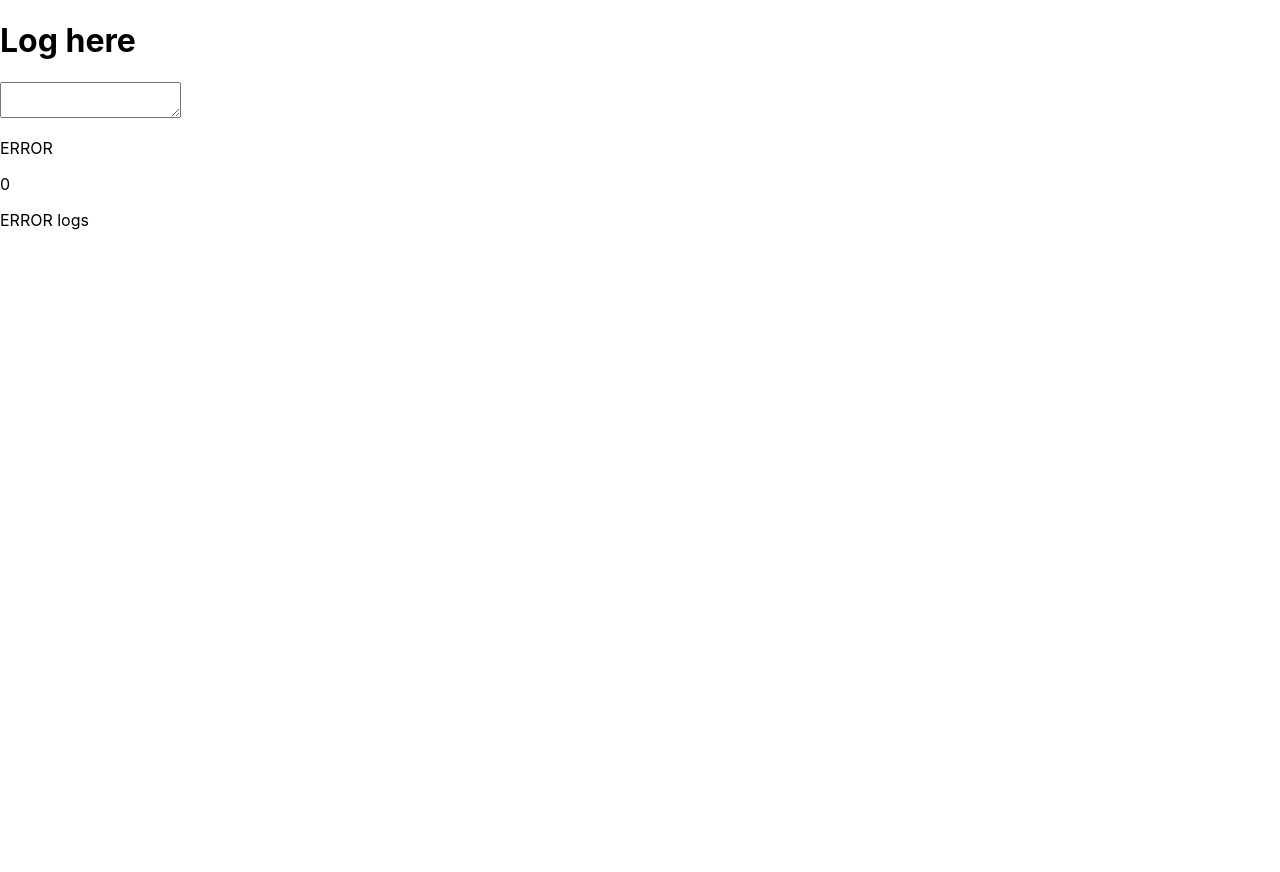
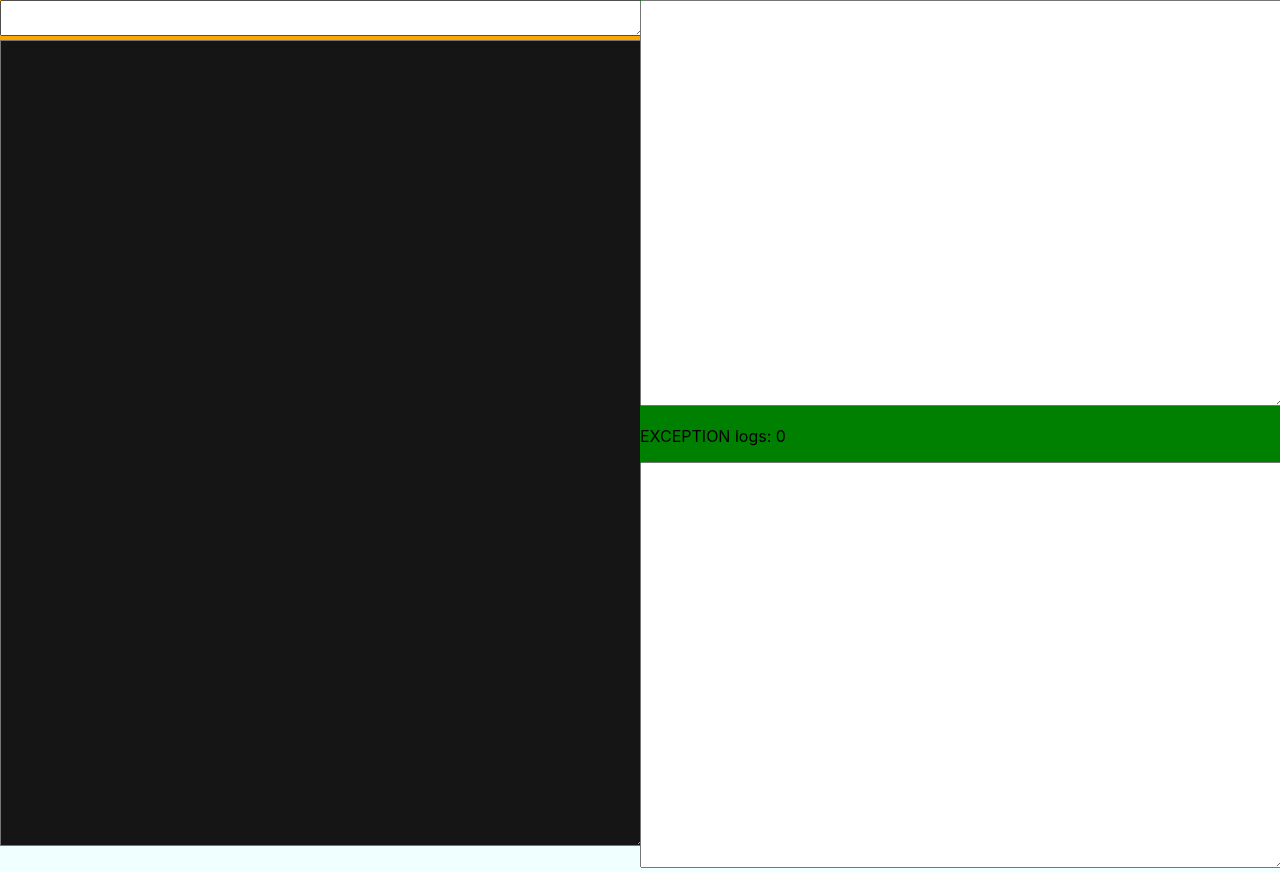
Before and after one commit to ozan98/log-sight, a React (Create React App) app in the folder frontend/: page / in a window 1280 px wide. Before the commit the page ends 800 px from the top, so only its background shows below. Built offline with nearby package versions, Linux system fonts and the light colour scheme.

Commit message:
[STYLE][FRONTEND] ui orginize

```diff
--- a/frontend/src/App.js
+++ b/frontend/src/App.js
@@ -1,82 +1,64 @@
-import React from 'react';
-import {useState, useEffect} from 'react'
-import {parse} from './util/LineParser'
-import {getNumOfError, getErrorLogs} from './util/analytic'
+
+
+// import React from 'react';
+// import {useState, useEffect} from 'react'
+// import {parse} from './util/LineParser'
+// import {getNumOfError, getErrorLogs,getNumOfException, getExceptionLogs} from './util/analytic'
+// import LogSnippet from './components/LogSnippet'
+import Dashboard from './components/Dashboard'
 
 function App() {
-  const [logStr, setLogStr] = useState(``)
-  const [logArr, setLogArr] = useState([])
+  // const [logStr, setLogStr] = useState(``)
+  // const [logArr, setLogArr] = useState([])
 
 
-  useEffect(() => {
-    const arr = parse(logStr)
+  // useEffect(() => {
+  //   const arr = parse(logStr)
 
-    if(logStr.length > 1){
-      setLogArr(arr)
-    }
+  //   if(logStr.length > 1){
+  //     setLogArr(arr)
+  //   }
 
 
-  },[logStr])
+  // },[logStr])
 
-  return (
-    <div className="App">
-      <h1>Log here</h1>
-      <textarea
-        onChange={(e) => setLogStr(e.target.value)}
-        ></textarea>
+  // return (
+  //   <div className="App">
+  //     <div>
+  //         <textarea
+  //           onChange={(e) => setLogStr(e.target.value)}
+  //         ></textarea>
+  //       </div>
+  //   <div className="dashboard">
 
-      {<>
-        <p>ERROR</p>
-        <p>{getNumOfError(logArr)}</p>
-      </>}
-
-      {<>
-        <p>ERROR logs</p>
-        {getErrorLogs(logArr).map((log) => {
-          return (
-            <>
-              <p>
-                {log.timeStamp}
-                {log.level}
-                {log.module}
-                {log.requestId}
-                {log.lineNumber}
-                {log.body}</p>
-            </>
-          )
-        })}
-      </>}
+  //     <div className="log-viewer">
+  //       <LogSnippet logObj={logArr}/>
+  //     </div>
 
 
+  //     <div className="log-workbench">
 
-      {/* {(logArr.length) ? (
-        logArr.map((line) => {
-          return (
-            <>
-              <p key={line}>{line.timeStamp}</p>
-              <p key={line}>{line.level}</p>
-              <p key={line}>{line.module}</p>
-              <p key={line}>{line.requestId}</p>
-              <p key={line}>{line.lineNumber}</p>
-              <p key={line}>{line.body}</p>
-            </>
-          )
-        })
-      ) : (<p>empty</p>)} */}
+  //       {<div className="error-logs">
+  //         <LogSnippet logObj={getErrorLogs(logArr)}/>
+  //       </div>}
 
-      {/* {logArr.map((line) => {
-        return ( <>
-        <p>{line}</p>
-        <p> </p>
-        <p> </p>
+  //       {<div className="exception-logs">
+  //         <p>EXCEPTION logs: {getNumOfException(logArr)}</p>
+  //         <LogSnippet logObj={getExceptionLogs(logArr)}/>
+  //       </div>}
 
-        <p> </p>
+  //     </div>
 
 
-        </>)
-      })} */}
-    </div>
-  );
+  //   </div>
+  //   </div>
+  // );
+
+  return(
+    <>
+      <Dashboard/>
+    </>
+  )
 }
 
 export default App;
--- /dev/null
+++ b/frontend/src/components/Dashboard.jsx
@@ -0,0 +1,59 @@
+import React from 'react';
+import {useState, useEffect} from 'react'
+import {parse} from '../util/LineParser'
+import {getNumOfError, getErrorLogs,getNumOfException, getExceptionLogs} from '../util/analytic'
+import LogSnippet from './LogSnippet'
+
+
+function Dashboard() {
+  const [logStr, setLogStr] = useState(``)
+  const [logArr, setLogArr] = useState([])
+
+
+  useEffect(() => {
+    const arr = parse(logStr)
+
+    if(logStr.length > 1){
+      setLogArr(arr)
+    }
+
+
+  },[logStr])
+
+  return (
+    <div className="dashboard">
+        <div className="log-viewer-container">
+
+            <div className="log-input">
+                <textarea
+                    onChange={(e) => setLogStr(e.target.value)}
+                ></textarea>
+            </div>
+
+            <div className="log-viewer">
+                <LogSnippet logObj={logArr}/>
+            </div>
+
+
+        </div>
+
+        <div className="log-workbench">
+
+            {<div className="error-log">
+                <LogSnippet logObj={getErrorLogs(logArr)}/>
+            </div>}
+
+            {<div className="exception-log">
+                <p>EXCEPTION logs: {getNumOfException(logArr)}</p>
+                <LogSnippet logObj={getExceptionLogs(logArr)}/>
+            </div>}
+
+
+
+
+        </div>
+    </div>
+  );
+}
+
+export default Dashboard;
--- /dev/null
+++ b/frontend/src/components/LogSnippet.jsx
@@ -0,0 +1,17 @@
+
+function LogSnippet( {logObj } ) {
+    console.log(logObj)
+    return(
+        <textarea
+            value={
+                logObj.map((log) => {
+                    return (
+                        `${log.timeStamp} ${log.level} ${log.module} ${log.requestId} ${log.lineNumber} ${log.body}`
+                    )
+                })
+            }>
+        </textarea>
+    )
+}
+
+export default LogSnippet
--- a/frontend/src/index.css
+++ b/frontend/src/index.css
@@ -1,3 +1,11 @@
+
+
+:root {
+  --dark: #151515;
+  --text: #DEDEDE;
+}
+
+
 body {
   margin: 0;
   font-family: -apple-system, BlinkMacSystemFont, 'Segoe UI', 'Roboto', 'Oxygen',
@@ -5,9 +13,50 @@ body {
     sans-serif;
   -webkit-font-smoothing: antialiased;
   -moz-osx-font-smoothing: grayscale;
+  overflow: hidden;
+  background-color: azure;
 }
 
 code {
   font-family: source-code-pro, Menlo, Monaco, Consolas, 'Courier New',
     monospace;
 }
+
+.dashboard {
+  background: blue;
+  max-width: 100%;
+  height: 100vh;
+
+  display: flex;
+}
+
+.log-viewer-container {
+  background: orange;
+  width: 50%;
+}
+
+.log-workbench {
+  background: green;
+  width: 50%;
+}
+
+.log-input textarea{
+  width: 100%;
+}
+
+.log-viewer textarea{
+  background-color: var(--dark);
+  color: var(--text);
+  width: 100%;
+  height: 100vh;
+}
+
+.error-log textarea{
+  width: 100%;
+  height: 50vh;
+}
+
+.exception-log textarea {
+  width: 100%;
+  height: 50vh;
+}
--- a/frontend/src/util/analytic.js
+++ b/frontend/src/util/analytic.js
@@ -1,3 +1,15 @@
+const getExceptionLogs = (arr) => {
+    let exceptionLogs = []
+
+    for(let e of arr) {
+        if(e.body.includes('Exception')){
+            exceptionLogs.push(e)
+        }
+    }
+
+    return exceptionLogs
+}
+
 const getErrorLogs = (arr) => {
     let errorLogs = []
 
@@ -8,6 +20,18 @@ const getErrorLogs = (arr) => {
     }
 
     return errorLogs
+}
+
+const getNumOfException = (arr) => {
+    let counter = 0
+
+    for(let e of arr){
+        if(e.body.includes('Exception')){
+            counter++
+        }
+    }
+
+    return counter
 }
 
 const getNumOfError = (arr) => {
@@ -25,5 +49,7 @@ const getNumOfError = (arr) => {
 
 module.exports = {
     getNumOfError,
-    getErrorLogs
+    getErrorLogs,
+    getNumOfException,
+    getExceptionLogs
 }
```
Also changed, not shown: frontend/src/util/LineParser.js (+5 -7 lines).
